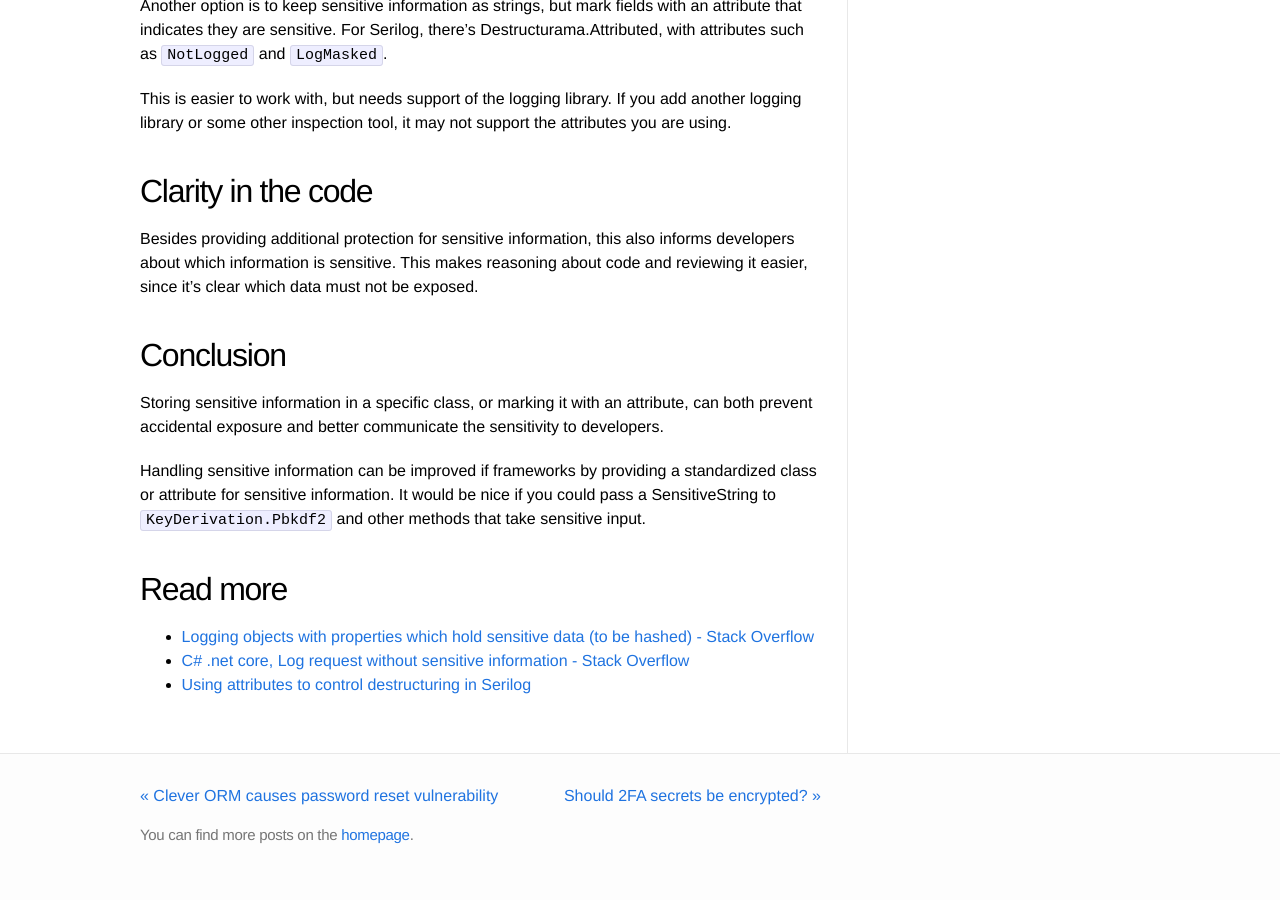
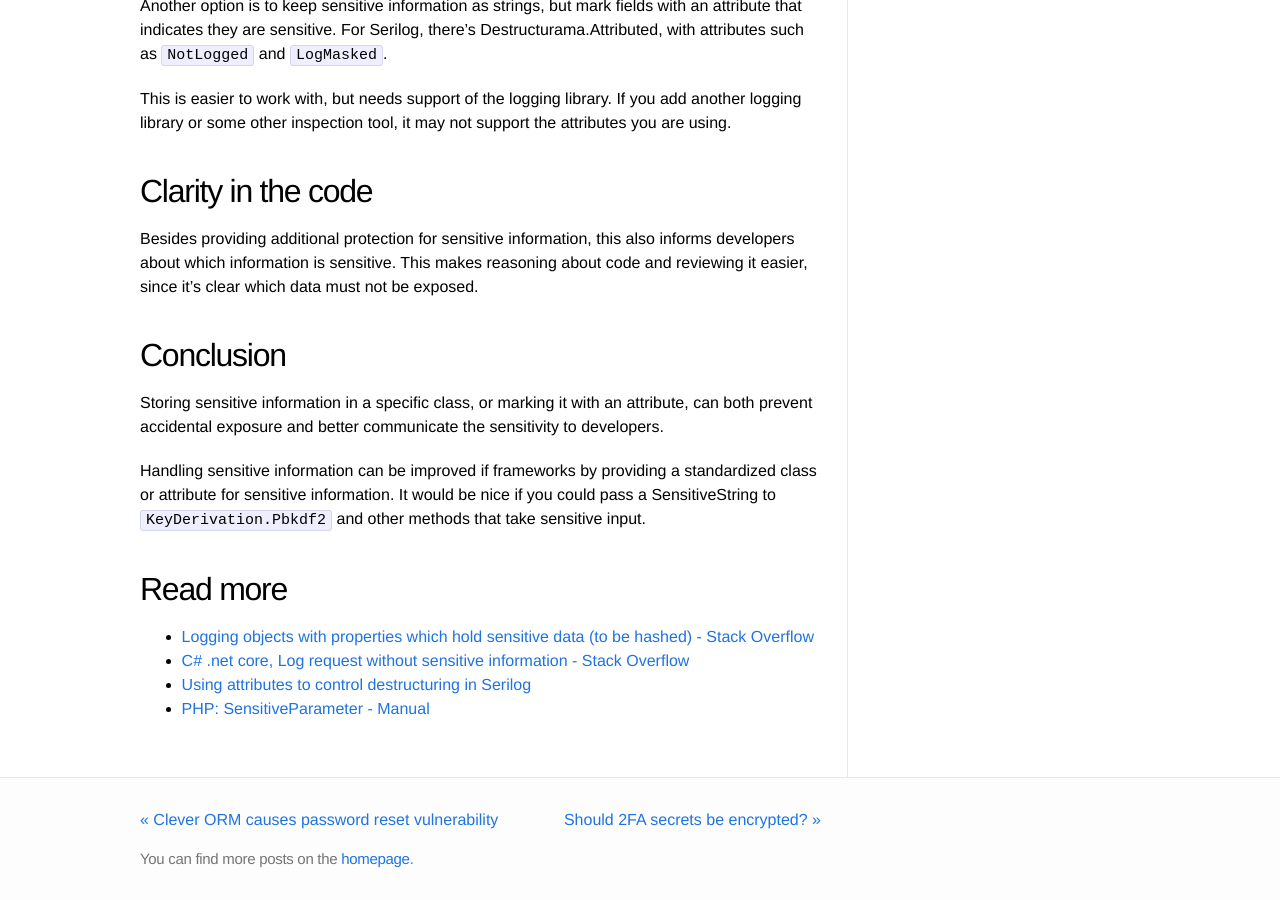
Before and after one commit to Sjord/Sjord.github.io, a Jekyll site: the page built from _posts/2022-12-04-store-sensitive-information-in-specific-class.md, in a window 1280 px wide and 900 px high, scrolled down 1980 px. Built offline with Jekyll 4.4.1, drawn with Linux system fonts in a browser that asks for light colours; before the commit the page ends 2856 px from its top, so only the background shows below that.

Commit message:
Add link to SensitiveParameter

```diff
--- a/_posts/2022-12-04-store-sensitive-information-in-specific-class.md
+++ b/_posts/2022-12-04-store-sensitive-information-in-specific-class.md
@@ -83,3 +83,4 @@ Handling sensitive information can be improved if frameworks by providing a stan
 * [Logging objects with properties which hold sensitive data (to be hashed) - Stack Overflow](https://stackoverflow.com/questions/58670397/logging-objects-with-properties-which-hold-sensitive-data-to-be-hashed)
 * [C# .net core, Log request without sensitive information - Stack Overflow](https://stackoverflow.com/questions/55104151/c-sharp-net-core-log-request-without-sensitive-information)
 * [Using attributes to control destructuring in Serilog](https://nblumhardt.com/2014/07/using-attributes-to-control-destructuring-in-serilog/)
+* [PHP: SensitiveParameter - Manual](https://www.php.net/SensitiveParameter)
```
